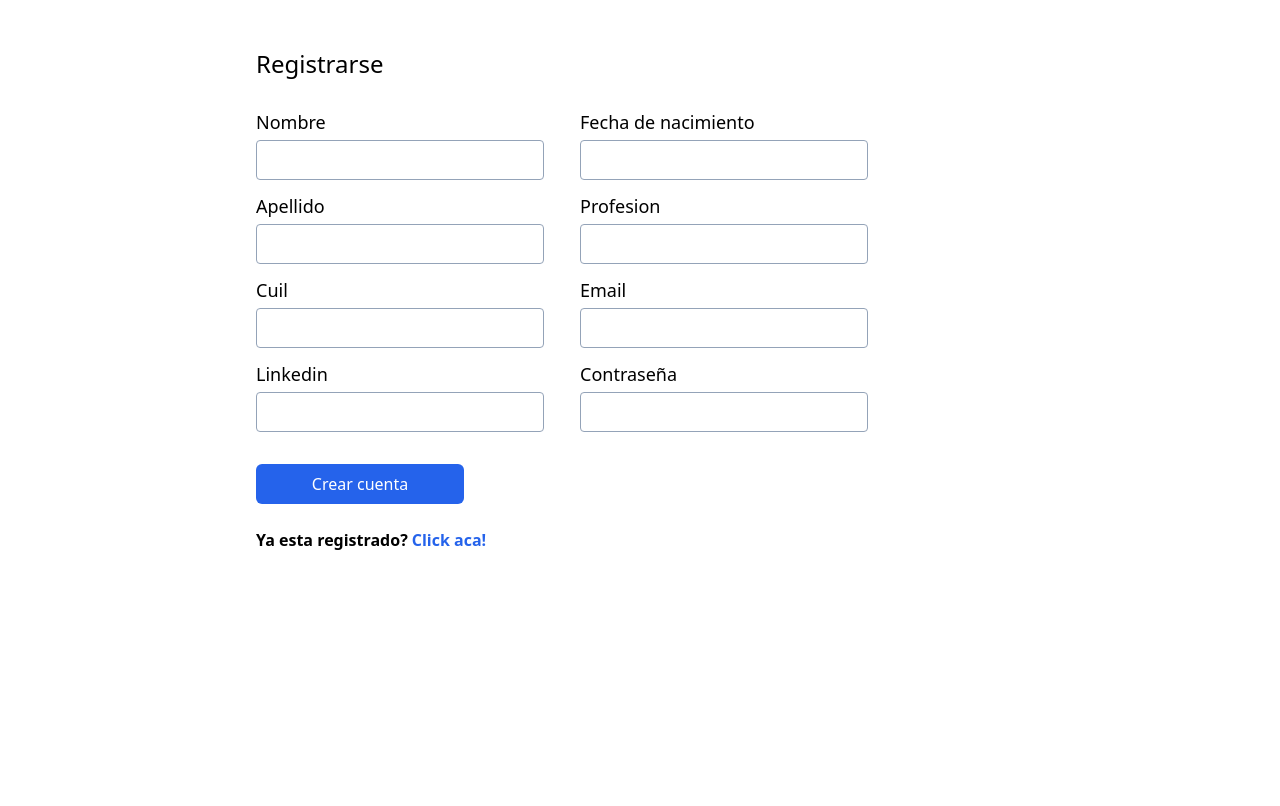
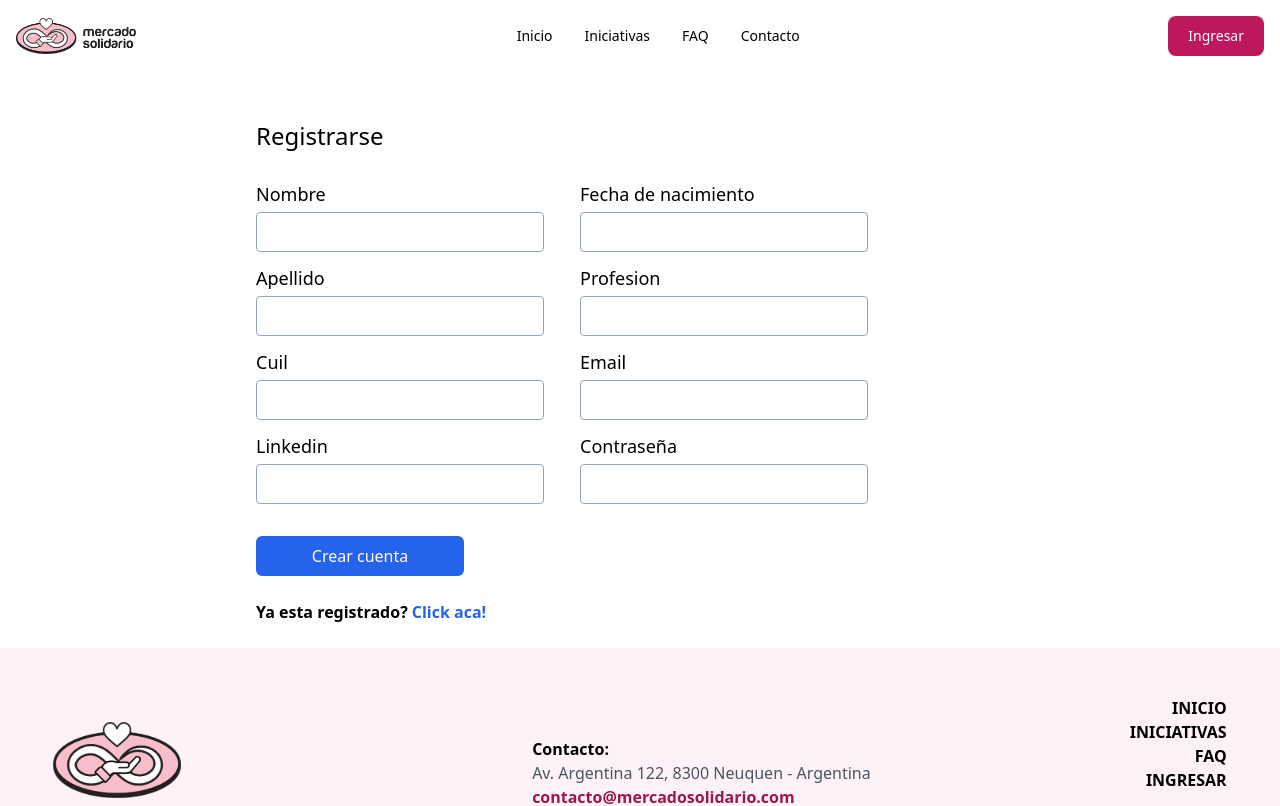
Before and after one commit to rodrigogerman16/mercadosolidario, a Next.js app: page /registrarse in a window 1280 px wide. Shown: the top 806 px of the page. Built offline with nearby package versions, Linux system fonts and the light colour scheme; a web font is replaced by a local one.

Commit message:
typo rutas

```diff
--- a/pages/ingresar/index.js
+++ b/pages/ingresar/index.js
@@ -1,7 +1,8 @@
 'use client'
 import { useState } from "react";
 import Link from "next/link";
-import Navbar from "app/Components/Navbar";
+import Navbar from "@/Components/Navbar";
+import Footer from "@/Components/Footer";
 
 function Validate(input) {
   let errors = {};
@@ -66,6 +67,7 @@ export default function Login() {
 
   return (
     <div>
+      <Navbar/>
       <div class="flex flex-col justify-center items-center m-auto min-h-screen w-2/5  bg-white">
         <div class="flex flex-col justify-start items-start bg-white pr-4 pl-3 text-black font-serif">
           <h1 class="text-3xl font-montserrat">Ingresar</h1>
@@ -105,6 +107,7 @@ export default function Login() {
           </div>
         </div>
       </div>
+      <Footer/>
     </div>
   );
 }
--- a/pages/registrarse/index.js
+++ b/pages/registrarse/index.js
@@ -1,5 +1,6 @@
 'use client'
-import Navbar from "app/Components/Navbar";
+import Navbar from "@/Components/Navbar";
+import Footer from "@/Components/Footer";
 import Link from "next/link";
 import { useState } from "react";
 
@@ -98,6 +99,7 @@ export default function CreateUser() {
 
   return (
     <div className="m-0 p-0">
+      <Navbar/>
       <div class="flex flex-col justify-center items-start m-auto min-h-full mt-12 bg-white w-3/5">
         <div className="text-2xl font-montserrat justify-items-start w-full">
           <h1 class="text-start">Registrarse</h1>
@@ -213,6 +215,7 @@ export default function CreateUser() {
           </div>
         </form>
       </div>
+      <Footer/>
     </div>
   );
 }
```
